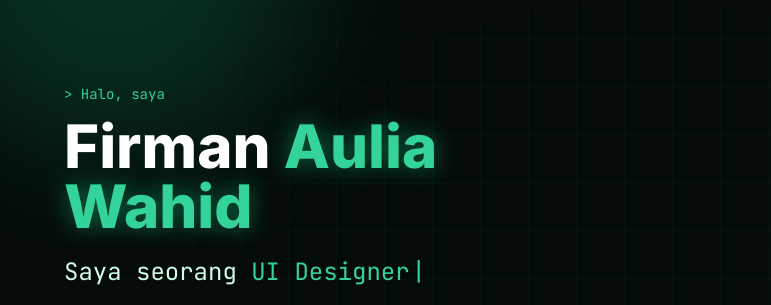
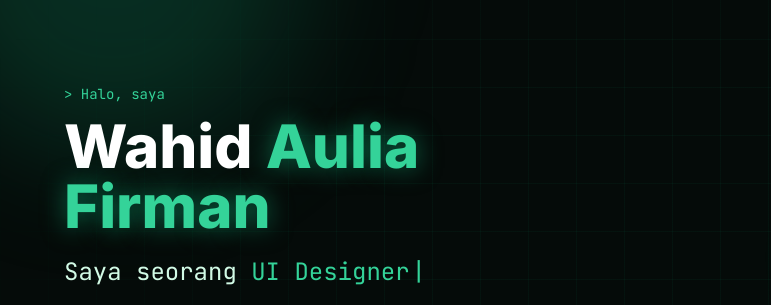
Before and after one commit to firmanwahid/portofolio, a plain HTML site: page index.html in a window 1280 px wide. Shown: the part 153-458 px from the top of the page, 0-771 px from the left. Drawn offline with nearby package versions, Linux system fonts and the light colour scheme.

Commit message:
feat:update nama saya

```diff
--- a/index.html
+++ b/index.html
@@ -102,7 +102,7 @@
         <div class="order-2 md:order-1 reveal">
           <p class="font-mono text-emerald-400 mb-3 text-sm">&gt; Halo, saya</p>
           <h1 class="text-4xl sm:text-5xl lg:text-6xl font-extrabold text-white leading-tight">
-            Firman <span class="text-emerald-400 glow-text">Aulia Wahid</span>
+            Wahid <span class="text-emerald-400 glow-text">Aulia Firman</span>
           </h1>
           <p class="mt-5 text-xl sm:text-2xl font-mono text-emerald-100">
             Saya seorang <span id="typing" class="text-emerald-400 cursor"></span>
```
